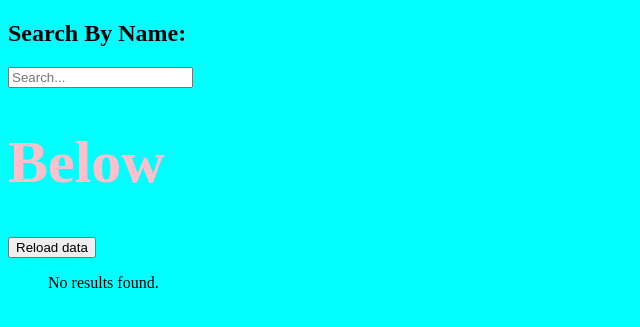
After one commit to jennihunt/Country_Explorer_App, a Django app: page /searchresults/ in a window 1280 px wide. The commit adds this page. Shown: the top 327 px of the page, without its empty margins (0-640 px from the left). Run offline with Django 5.2, Linux system fonts and the light colour scheme.

```diff
--- a/Country_Explorer/mainpage/models.py
+++ b/Country_Explorer/mainpage/models.py
@@ -11,7 +11,7 @@ class Country(models.Model):
     subregion = models.CharField(max_length=500, blank=True, null=True)
     flag_url = models.URLField(blank=True, null=True)
 
-    languages=models.JSONField(null=True, blank=True)
+    languages=models.JSONField(default=dict,null=True, blank=True)
     continents=models.CharField(max_length=500, blank=True, null=True)
     last_updated=models.DateTimeField(auto_now=True)  # Ensure this field is present
 
--- a/Country_Explorer/mainpage/static/mainpage/script.js
+++ b/Country_Explorer/mainpage/static/mainpage/script.js
@@ -1,5 +1,11 @@
+
+const urlContainer = document.getElementById('url-container');
+const fetchUrl = urlContainer.getAttribute('data-fetch-url');
+
+
         function reloadData() {
-    fetch("{% url 'reload_countries' %}")
+            console.log('hi')
+            fetch(fetchUrl)
                 .then(response => response.json())
                 .then(data => {
                     alert(data.message);
@@ -9,3 +15,26 @@ function reloadData() {
                 })
                 .catch(error => console.error("Error:", error));
         }
+
+
+        function liveSearch() {
+            let query = document.getElementById('search-input').value;
+
+            fetch(`/countries/?q=${query}`, { headers: { "X-Requested-With": "XMLHttpRequest" } })
+            .then(response => response.json())
+            .then(data => {
+                let resultsContainer = document.getElementById('results');
+                resultsContainer.innerHTML = '';  // Clear previous results
+
+                if (data.countries.length === 0) {
+                    resultsContainer.innerHTML = '<li>No countries found.</li>';
+                } else {
+                    data.countries.forEach(country => {
+                        let li = document.createElement('li');
+                        li.textContent = country.name;
+                        resultsContainer.appendChild(li);
+                    });
+                }
+            })
+            .catch(error => console.error("Error fetching data:", error));
+        }
--- a/Country_Explorer/mainpage/static/mainpage/styles.css
+++ b/Country_Explorer/mainpage/static/mainpage/styles.css
@@ -6,10 +6,11 @@ body{
 #cardholder{
     display: flex;
     flex-wrap: wrap;
+    background-color: grey;
 }
 
 #card{
-    width:15%;
+    width:25%;
     background-color: aqua;
 }
 h1{
--- a/Country_Explorer/mainpage/templates/mainpage/base.html
+++ b/Country_Explorer/mainpage/templates/mainpage/base.html
@@ -6,9 +6,23 @@
     <meta name="viewport" content="width=device-width, initial-scale=1.0">
     <link rel="stylesheet" type="text/css" href="{% static 'mainpage/styles.css' %}">
     <title>{% block title %}Country Explorer{% endblock %}</title>
+    <div id="url-container" data-fetch-url="{% url 'reload_countries' %}"></div>
+
+    <script src="{% static 'mainpage/script.js' %}"></script>
 </head>
+
 <body>
-    <h1>hi</h1>
-    {% block content %}{% endblock %}
+
+
+    {% include 'mainpage/search/search.html' %}
+    <h1>Below</h1>
+    <button onclick="reloadData()">Reload data</button>
+
+    {% block content %}
+
+
+    {% endblock %}
+
 </body>
+
 </html>
--- a/Country_Explorer/mainpage/templates/mainpage/country/country_list.html
+++ b/Country_Explorer/mainpage/templates/mainpage/country/country_list.html
@@ -1,9 +1,12 @@
 {% extends 'mainpage/base.html' %}
 {% load static %}
+
 {% block content %}
 
 <h1>All Countries</h1>
-<button onclick="reloadData()">Reload data</button>
+
+
+
 <div id="cardholder">
     {% for country in countries %}
 
--- /dev/null
+++ b/Country_Explorer/mainpage/templates/mainpage/search/search.html
@@ -0,0 +1,5 @@
+        <form method="GET" action="{% url 'search_results' %}">
+            <h2>Search By Name:</h2>
+            <input id='search-input' name='q' type="text" placeholder="Search..." oninput="liveSearch()">
+            <!-- <button type="submit">Search</button>  -->
+        </form>
--- /dev/null
+++ b/Country_Explorer/mainpage/templates/mainpage/search/searchresults.html
@@ -0,0 +1,20 @@
+{% extends 'mainpage/base.html' %}
+{% load static %}
+
+{% block content %}
+
+
+
+{% if query %}
+    <h2>Search Results for "{{ query }}"</h2>
+{% endif%}
+
+<ul id="results">
+    {% for country in countries %}
+        <li>{{ country.name }}</li>
+    {% empty %}
+        <p>No results found.</p>
+    {% endfor %}
+</ul>
+
+{% endblock %}
--- a/Country_Explorer/mainpage/urls.py
+++ b/Country_Explorer/mainpage/urls.py
@@ -1,9 +1,11 @@
 from django.urls import path
-from .views import GalleryView,DetailView,reload_countries
+from .views import GalleryView,DetailView,reload_countries,search_results,search
 
 
 urlpatterns=[
     path('',GalleryView.as_view(),name='country_list'),
     path('<int:pk>/',DetailView.as_view(),name='country_detail'),
     path("reload/", reload_countries, name="reload_countries"),
+    path("search/",search,name="search"),
+    path('searchresults/',search_results,name="search_results")
 ]
--- a/Country_Explorer/mainpage/views.py
+++ b/Country_Explorer/mainpage/views.py
@@ -24,3 +24,12 @@ def reload_countries(request):
         return JsonResponse({"message": "Data reloaded successfully!", "status": "success"})
     else:
         return JsonResponse({"message": "Failed to reload data.", "status": "error"})
+
+def search(request):
+    return render(request,'mainpage/search/search.html')
+
+def search_results(request):
+    query = request.GET.get('q')
+    results = Country.objects.filter(name__icontains=query) if query else None
+
+    return render(request, 'mainpage/search/searchresults.html', {'countries': results, 'query': query})
```
Also changed, not shown: Country_Explorer/mainpage/utils.py (+61 -31 lines), Country_Explorer/mainpage/migrations/0002_alter_country_languages.py (added). Lines whose indentation alone changed are shown as unchanged.
